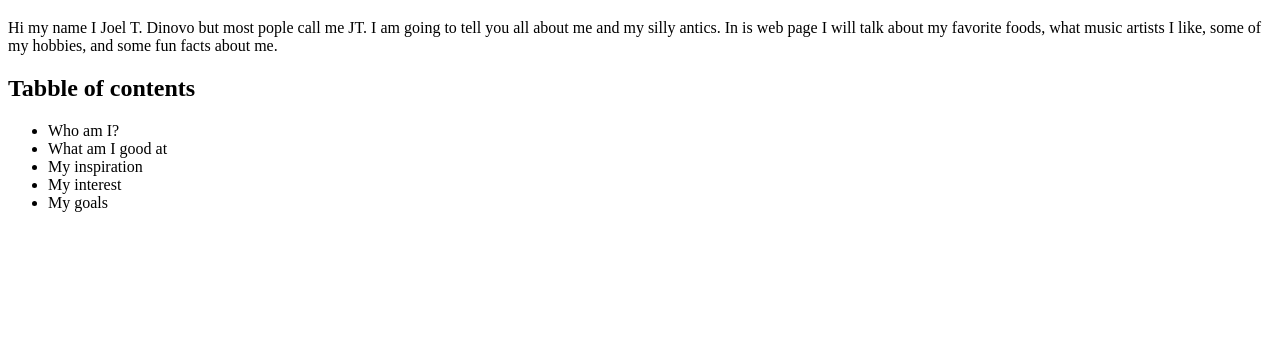
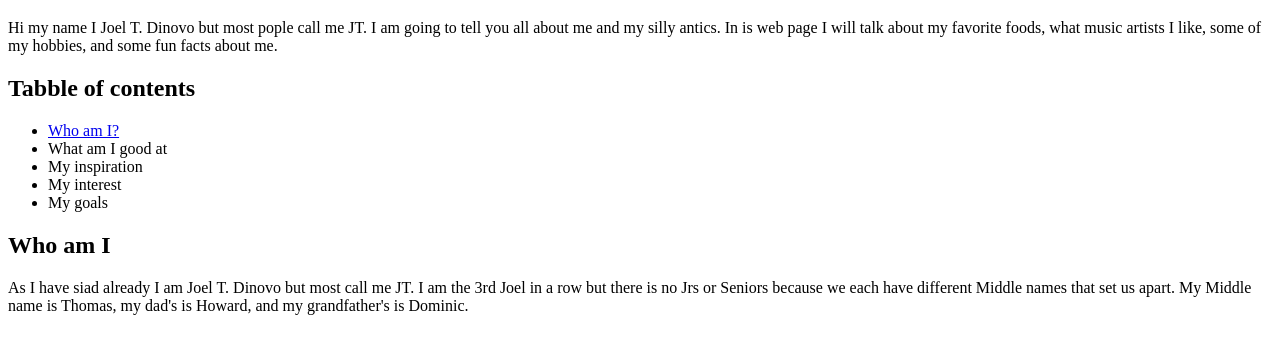
Before and after one commit to Appledragon13/bioPage, a plain HTML site: page index.html in a window 1280 px wide. Shown: the part 61-414 px from the top of the page. Drawn offline with Linux system fonts and the light colour scheme.

Commit message:
index.html

```diff
--- a/index.html
+++ b/index.html
@@ -11,13 +11,14 @@
 
         <h2>Tabble of contents</h2>
         <ul>
-            <li><a>Who am I?</a></li>
+            <li><a href="#me">Who am I?</a></li>
             <li><a>What am I good at</a></li>
             <li><a>My inspiration</a></li>
             <li><a>My interest</a></li>
             <li><a>My goals</a></li>
         </ul>
 
-        <h2></h2>
+        <h2 id="Me">Who am I</h2>
+        <p>As I have siad already I am Joel T. Dinovo but most call me JT. I am the 3rd Joel in a row but there is no Jrs or Seniors because we each have different Middle names that set us apart. My Middle name is Thomas, my dad's is Howard, and my grandfather's is Dominic. </p>
     </body>
 </html>
```
